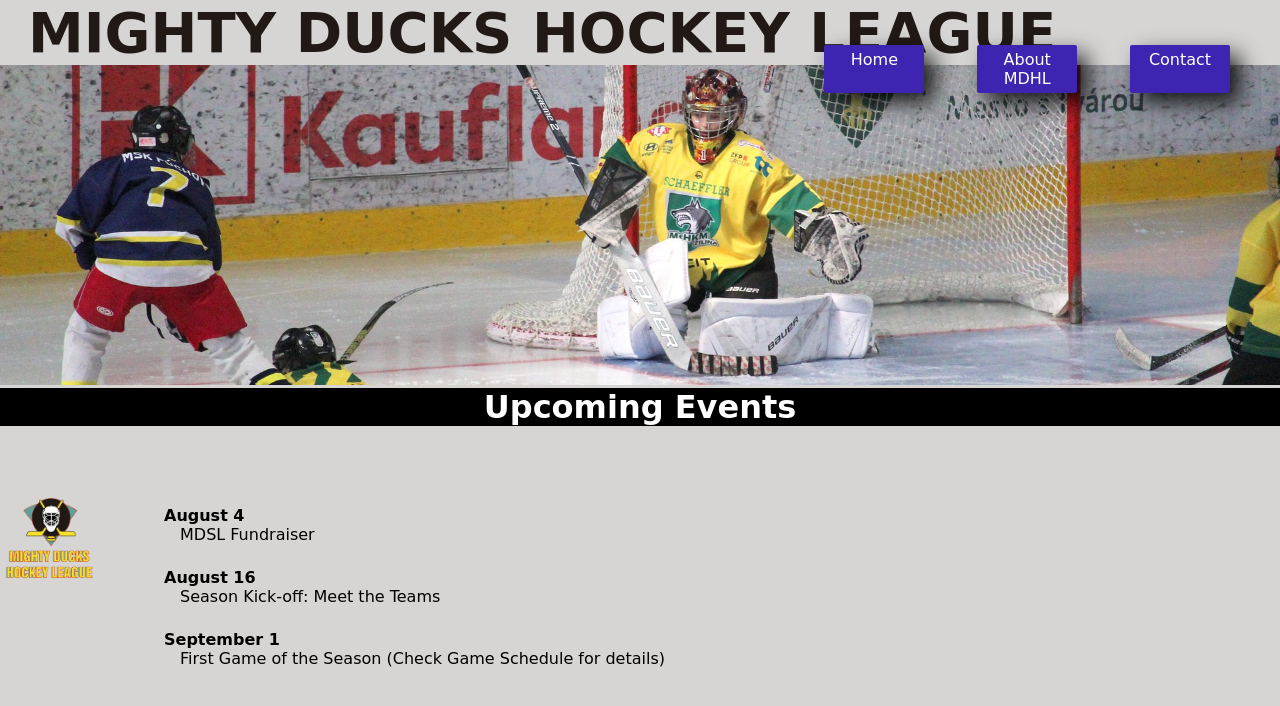
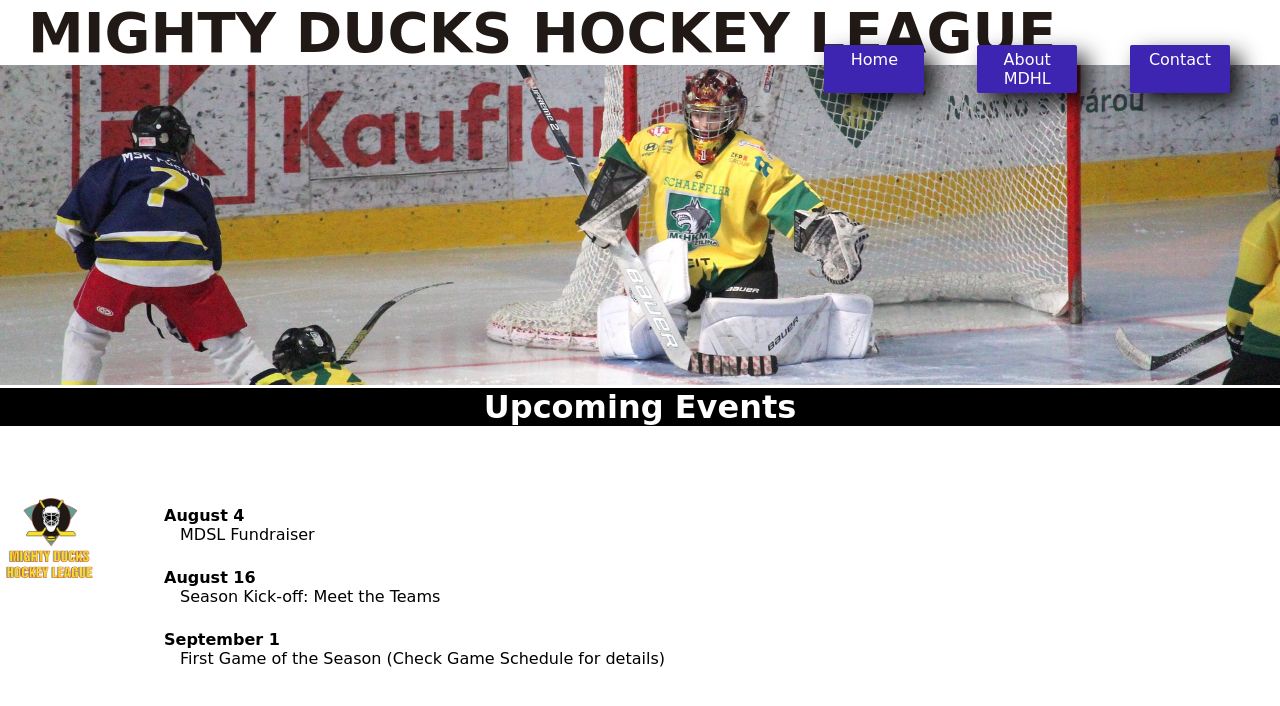
Before and after one commit to CristianMansilla/Mock_Up2-Mighty_Ducks, a plain HTML site: page index.html in a window 1280 px wide. Drawn offline with Linux system fonts and the light colour scheme; a web font is replaced by a local one.

Commit message:
:bug: Fix: Change style of the site

```diff
--- a/assets/css/mdhl_2.css
+++ b/assets/css/mdhl_2.css
@@ -15,7 +15,7 @@ body{
     max-width: 100vw;
     max-height: 100vh;
     font-family: var(--font);
-    background-color: #2119152e;
+    /* background-color: #2119152e; */
 }
 
 a{
```
